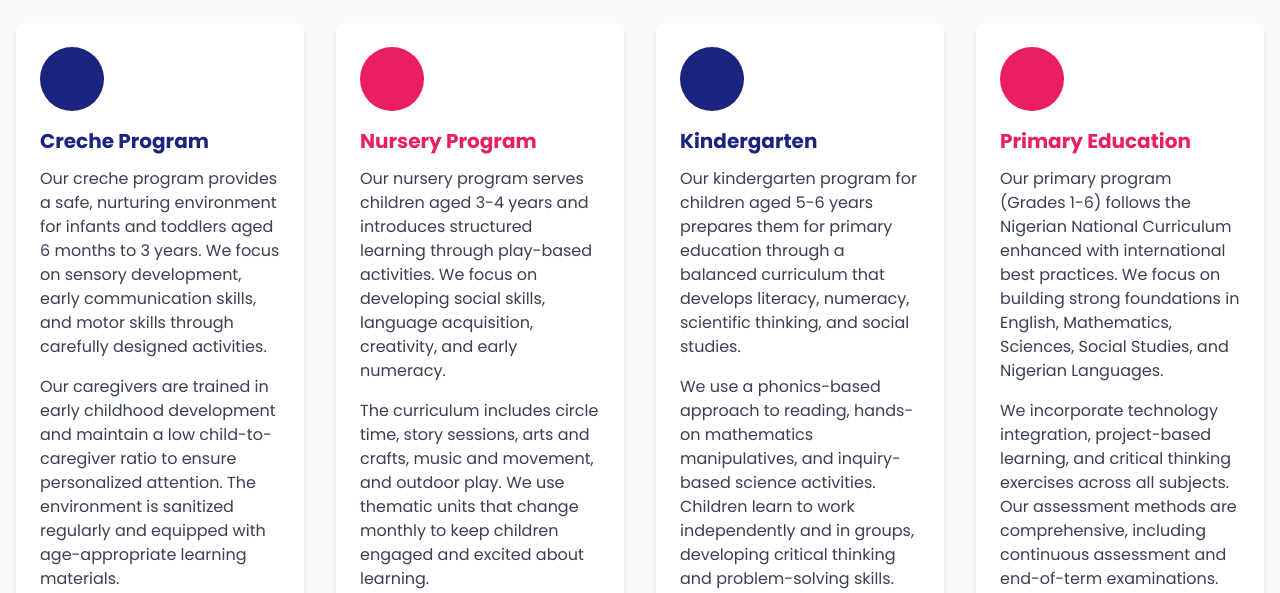
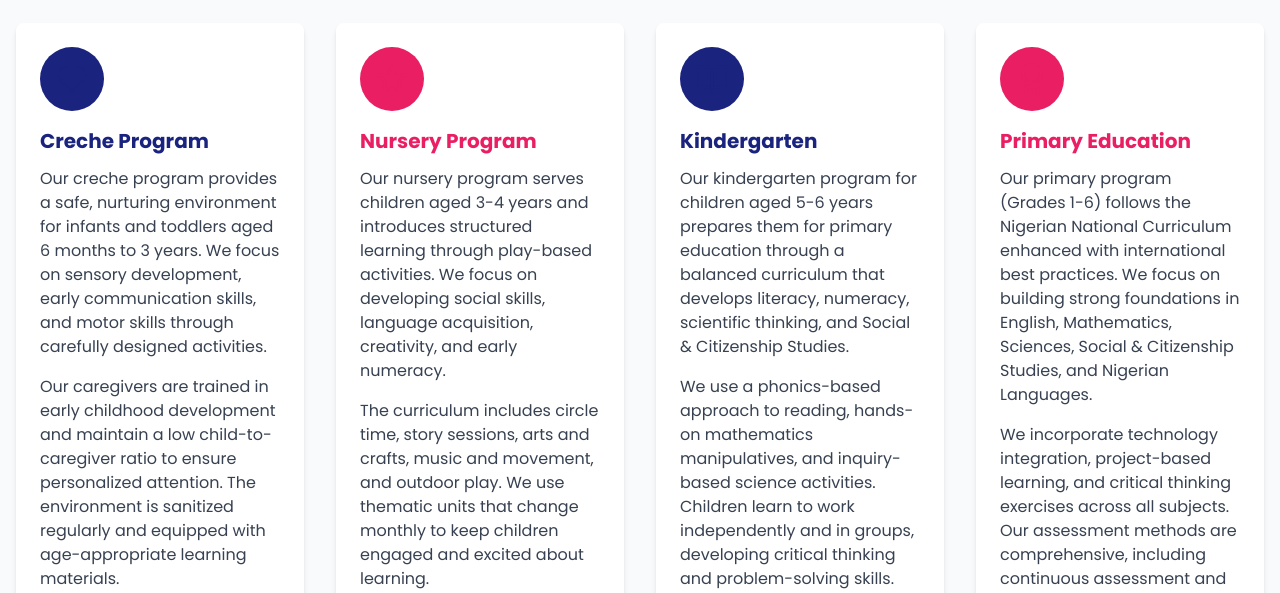
Before and after one commit to NobleStarsAcademy/Official_website, a plain HTML site: page academics.html in a window 1280 px wide. Shown: the part 585-1178 px from the top of the page. Drawn offline with nearby package versions, Linux system fonts and the light colour scheme.

Commit message:
Update academics.html

```diff
--- a/academics.html
+++ b/academics.html
@@ -195,7 +195,7 @@
                         <i data-feather="book-open" class="text-royal-blue w-8 h-8"></i>
                     </div>
                     <h3 class="text-xl font-bold text-royal-blue mb-3">Kindergarten</h3>
-                    <p class="text-gray-700 mb-4">Our kindergarten program for children aged 5-6 years prepares them for primary education through a balanced curriculum that develops literacy, numeracy, scientific thinking, and social studies.</p>
+                    <p class="text-gray-700 mb-4">Our kindergarten program for children aged 5-6 years prepares them for primary education through a balanced curriculum that develops literacy, numeracy, scientific thinking, and Social & Citizenship Studies.</p>
                     <p class="text-gray-700">We use a phonics-based approach to reading, hands-on mathematics manipulatives, and inquiry-based science activities. Children learn to work independently and in groups, developing critical thinking and problem-solving skills.</p>
                 </div>
 
@@ -205,7 +205,7 @@
                         <i data-feather="award" class="text-fuschia-pink w-8 h-8"></i>
                     </div>
                     <h3 class="text-xl font-bold text-fuschia-pink mb-3">Primary Education</h3>
-                    <p class="text-gray-700 mb-4">Our primary program (Grades 1-6) follows the Nigerian National Curriculum enhanced with international best practices. We focus on building strong foundations in English, Mathematics, Sciences, Social Studies, and Nigerian Languages.</p>
+                    <p class="text-gray-700 mb-4">Our primary program (Grades 1-6) follows the Nigerian National Curriculum enhanced with international best practices. We focus on building strong foundations in English, Mathematics, Sciences, Social & Citizenship Studies, and Nigerian Languages.</p>
                     <p class="text-gray-700">We incorporate technology integration, project-based learning, and critical thinking exercises across all subjects. Our assessment methods are comprehensive, including continuous assessment and end-of-term examinations.</p>
                 </div>
             </div>
```
